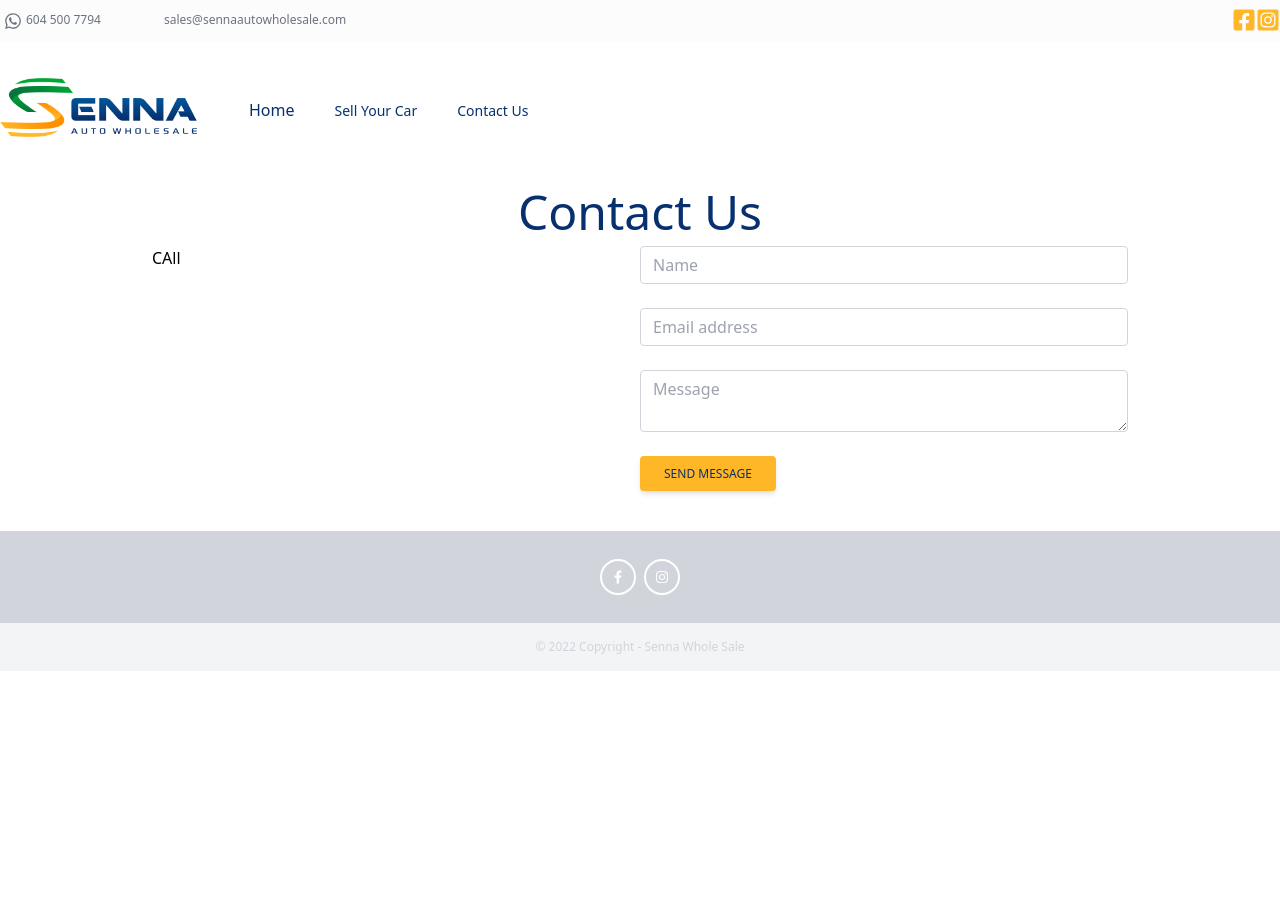
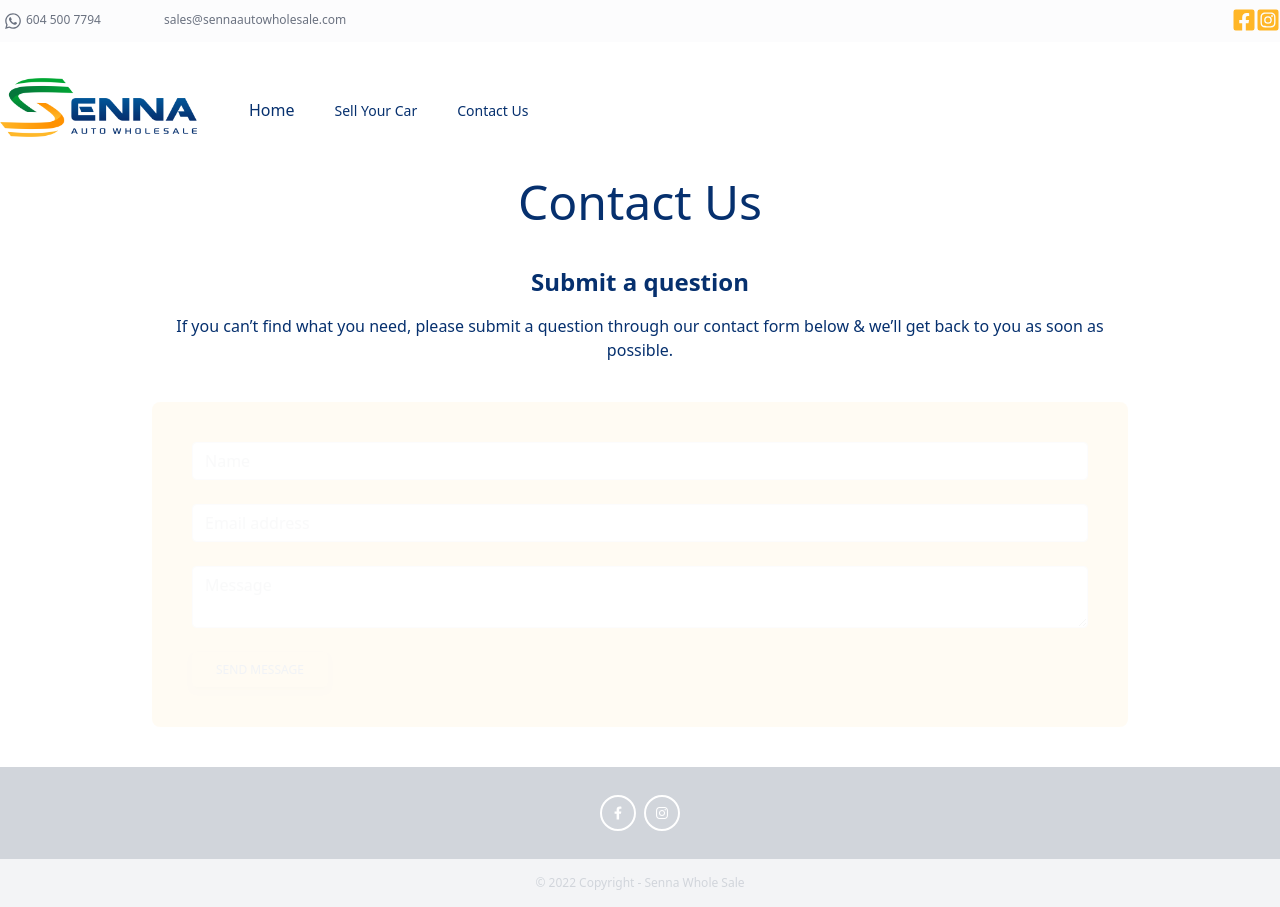
Before and after one commit to reginaldogomes/senna-auto-wholesale, a Next.js app: page /contact-us in a window 1280 px wide. Before the commit the page ends 800 px from the top, so only its background shows below. Built offline with nearby package versions, Linux system fonts and the light colour scheme.

Commit message:
ajustes page contact

```diff
--- a/src/components/ContactForm/Index.tsx
+++ b/src/components/ContactForm/Index.tsx
@@ -2,16 +2,20 @@ import { Button } from 'components/common/Button/Index'
 
 export const ContactForm = () => {
     return (
-        <div className="flex max-w-5xl m-auto">
-            <div className="basis-1/2">
-                <h3>CAll</h3>
-            </div>
-            <div className="basis-1/2">
-                <form>
+        <div className="flex flex-col max-w-5xl m-auto">
+            <h3 className="text-2xl text-blue text-center">
+                <strong>Submit a question</strong>
+            </h3>
+            <p className="text-blue mt-4 text-center">
+                If you can’t find what you need, please submit a question
+                through our contact form below & we’ll get back to you as soon
+                as possible.
+            </p>
+            <form className="bg-yellow opacity-5 py-10 mt-10 rounded-lg p-10">
                 <div className="form-group mb-6">
                     <input
                         type="text"
-                            className="form-control block w-full px-3 py-1.5 text-base font-normal text-gray-700 bg-white bg-clip-padding border border-solid border-gray-300 rounded transition ease-in-out m-0 focus:text-gray-700 focus:bg-white focus:border-blue-600 focus:outline-none"
+                        className="form-control block w-full px-3 py-1.5 text-base font-normal text-blue bg-white bg-clip-padding border border-solid border-gray-300 rounded transition ease-in-out m-0 focus:text-gray-700 focus:bg-white focus:border-blue-600 focus:outline-none"
                         id="exampleInput7"
                         placeholder="Name"
                     ></input>
@@ -19,14 +23,14 @@ export const ContactForm = () => {
                 <div className="form-group mb-6">
                     <input
                         type="email"
-                            className="form-control block w-full px-3 py-1.5 text-base font-normal text-gray-700 bg-white bg-clip-padding border border-solid border-gray-300 rounded transition ease-in-out m-0 focus:text-gray-700 focus:bg-white focus:border-blue-600 focus:outline-none"
+                        className="form-control block w-full px-3 py-1.5 text-base font-normal text-blue bg-white bg-clip-padding border border-solid border-gray-300 rounded transition ease-in-out m-0 focus:text-gray-700 focus:bg-white focus:border-blue-600 focus:outline-none"
                         id="exampleInput8"
                         placeholder="Email address"
                     ></input>
                 </div>
                 <div className="form-group mb-6">
                     <textarea
-                            className="form-control block w-full px-3 py-1.5 text-base font-normal text-gray-700 bg-white bg-clip-padding border border-solid border-gray-300 rounded transition ease-in-out m-0 focus:text-gray-700 focus:bg-white focus:border-blue-600 focus:outline-none"
+                        className="form-control block w-full px-3 py-1.5 text-base font-normal text-blue bg-white bg-clip-padding border border-solid border-gray-300 rounded transition ease-in-out m-0 focus:text-gray-700 focus:bg-white focus:border-blue-600 focus:outline-none"
                         id="exampleFormControlTextarea13"
                         placeholder="Message"
                     ></textarea>
@@ -34,6 +38,5 @@ export const ContactForm = () => {
                 <Button title="Send Message" />
             </form>
         </div>
-        </div>
     )
 }
--- a/src/components/common/Title/Index.tsx
+++ b/src/components/common/Title/Index.tsx
@@ -4,6 +4,6 @@ interface TitleProps {
 
 export const Title = (props: TitleProps) => {
     return (
-        <h1 className="text-5xl text-blue text-center py-2.5">{props.title}</h1>
+        <h1 className="text-5xl text-blue text-center pb-10">{props.title}</h1>
     )
 }
```
Lines whose indentation alone changed are shown as unchanged.
